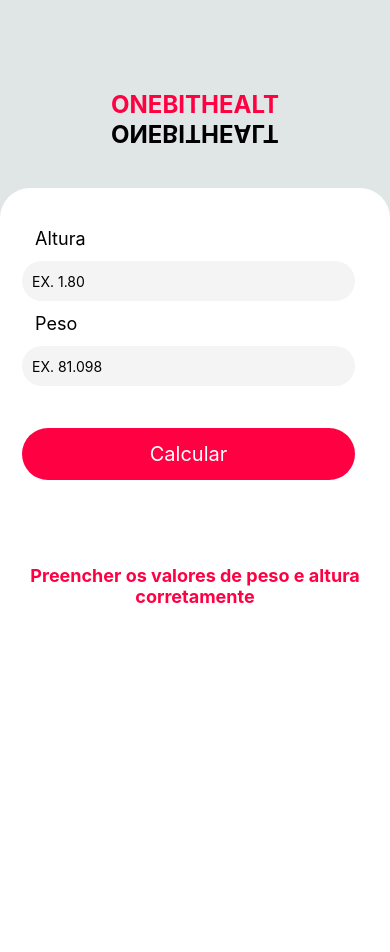
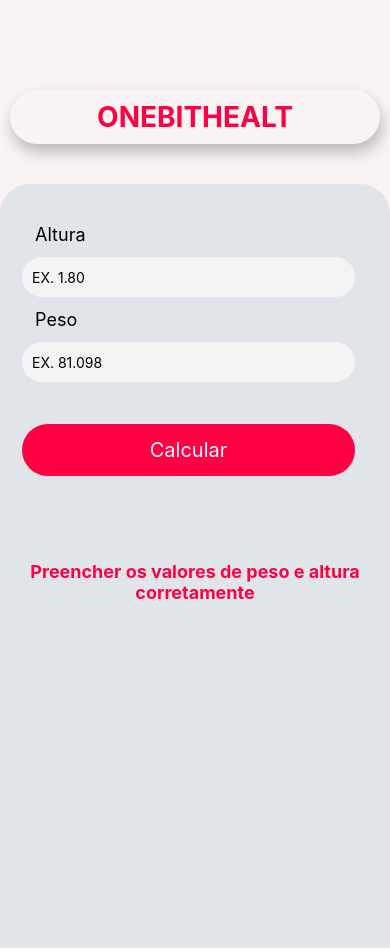
Before and after one commit to CriticalNoob02/Calculadora_de_IMC, a React Native app: screen / in a window 390 px wide. Built offline with nearby package versions, Linux system fonts and the light colour scheme.

Commit message:
box Shadow

```diff
--- a/App.js
+++ b/App.js
@@ -3,11 +3,12 @@ import { StyleSheet, Text, View } from 'react-native';
 import Title from "./src/components/Title/index"
 import Form from "./src/components/Form/index"
 
+
 export default function App() {
   return (
     <View style={styles.container}>
-      <Title/>
-      <Form/>
+        <Title/>
+        <Form/>
     </View>
   );
 }
@@ -15,7 +16,7 @@ export default function App() {
 const styles = StyleSheet.create({
   container: {
     flex: 1,
-    backgroundColor: '#e0e5e5',
+    backgroundColor: '#FAF3F3',
     paddingTop: 80,
   },
 });
--- a/src/components/Styles/Form.js
+++ b/src/components/Styles/Form.js
@@ -5,7 +5,7 @@ const Estilo = StyleSheet.create({
         width:"100%",
         height: "100%",
         bottom: 0,
-        backgroundColor:"#ffffff" ,
+        backgroundColor:"#E1E5EA" ,
         alignItems:"center" ,
         borderTopLeftRadius:30,
         borderTopRightRadius:30,
--- a/src/components/Styles/Title.js
+++ b/src/components/Styles/Title.js
@@ -1,21 +1,30 @@
 import { StyleSheet} from 'react-native';
-import { LinearGradient } from 'expo-linear-gradient';
+
+
 
 const Estilo = StyleSheet.create({
     boxTitle:{
+        width: "100%",
         alignItems: "center",
         justifyContent: "center",
         padding : 10,
     },
     textTitle:{
+        width: "100%",
+        textAlign: "center",
+        borderRadius: 50,
         color: "#FF0043",
-        fontSize: 24,
+        fontSize: 28,
+        padding: 10,
         fontWeight: "bold",
-    },
-    textTitle2:{
-        fontSize: 24,
-        fontWeight: "bold",
-        transform: "rotatex(180deg)",
+        shadowColor: "#000",
+        shadowOffset: {
+	        width: 2,
+	        height: 8,
+        },
+        shadowOpacity: 0.25,
+        shadowRadius: 14.78,
+        elevation: 25,
     },
 })
 
--- a/src/components/Title/index.js
+++ b/src/components/Title/index.js
@@ -9,10 +9,6 @@ export default function Title (){
         <Text style={Estilo.textTitle}>
             ONEBITHEALT
         </Text>
-        <Text style={Estilo.textTitle2}>
-            ONEBITHEALT
-        </Text>
-
     </View>
     )
 }
```
